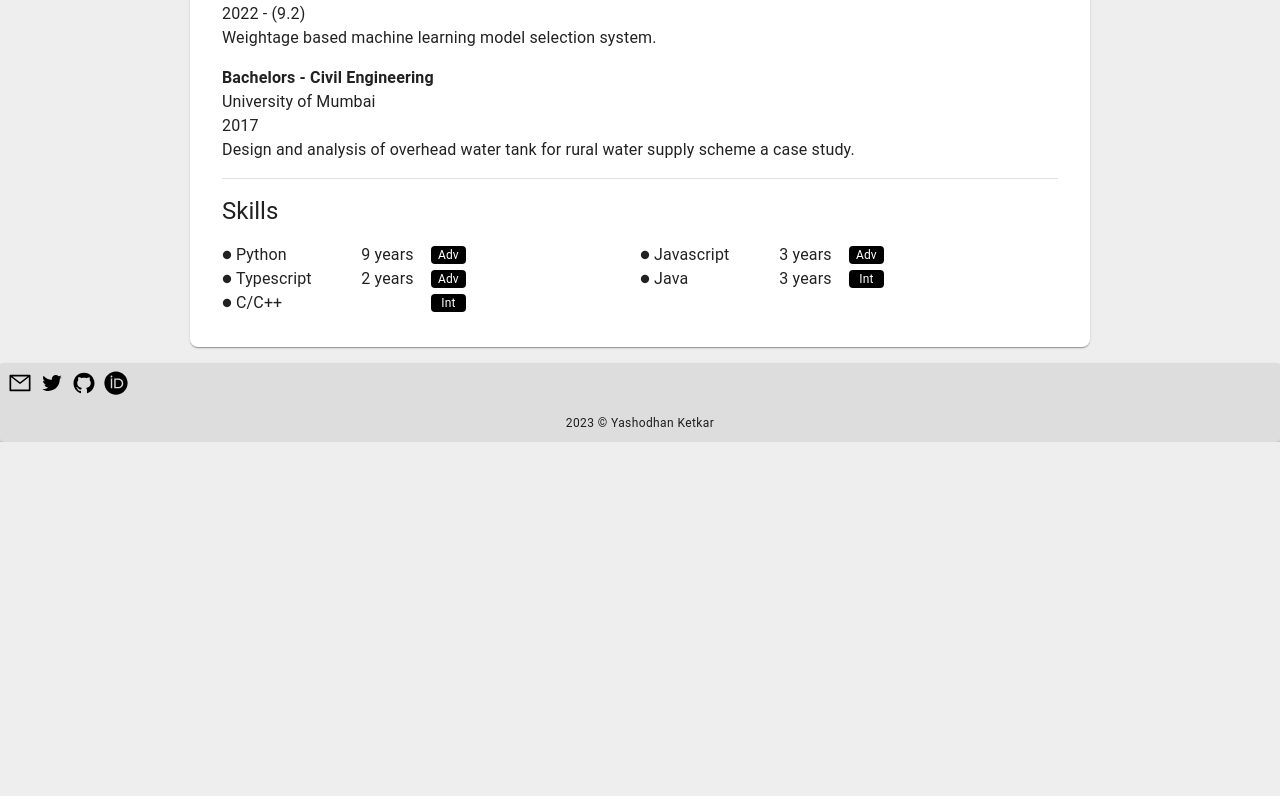
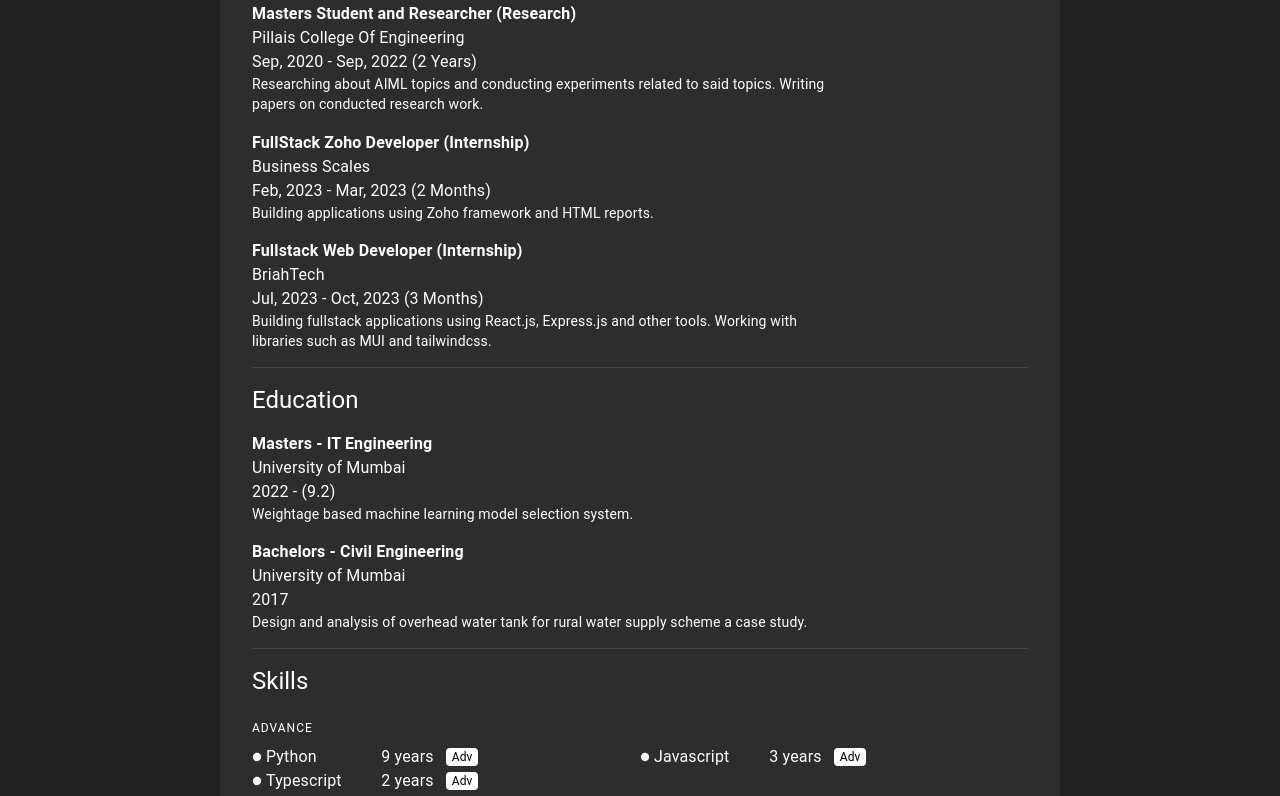
Before and after one commit to yashodhanketkar/me, a React (Vite) app: page /resume in a window 1280 px wide. Shown: the part 464-1260 px from the top of the page. Before the commit the page ends 906 px from the top, so only its background shows below. Built offline with nearby package versions, Linux system fonts and the light colour scheme; a web font is replaced by a local one.

Commit message:
fixed few pages and styling

```diff
--- a/src/common/data/resume.ts
+++ b/src/common/data/resume.ts
@@ -2,6 +2,31 @@ export interface ISocials {
   type: string;
   url: string;
   username?: string;
+}
+
+export interface IExperience {
+  serial: string;
+  position: string;
+  type?: "Job" | "Internship" | "Research";
+  company: string;
+  start?: string;
+  end?: string;
+  duration?: string;
+  responsibilities: string;
+}
+
+export interface IEducation {
+  university: string;
+  degree: string;
+  graduation: number;
+  project: string;
+  cgpa?: number;
+}
+
+export interface ISkills {
+  name: string;
+  level?: 1 | 2 | 3;
+  years?: number;
 }
 
 export const socialList: ISocials[] = [
@@ -31,13 +56,41 @@ export const socialList: ISocials[] = [
   },
 ];
 
-export interface IEducation {
-  university: string;
-  degree: string;
-  graduation: number;
-  project: string;
-  cgpa?: number;
-}
+export const experienceList: IExperience[] = [
+  {
+    serial: "001",
+    position: "Masters Student and Researcher",
+    type: "Research",
+    company: "Pillais College Of Engineering",
+    start: "Sep, 2020",
+    end: "Sep, 2022",
+    duration: "2 Years",
+    responsibilities:
+      "Researching about AIML topics and conducting experiments related to said topics. Writing papers on conducted research work.",
+  },
+  {
+    serial: "002",
+    position: "FullStack Zoho Developer",
+    type: "Internship",
+    company: "Business Scales",
+    start: "Feb, 2023",
+    end: "Mar, 2023",
+    duration: "2 Months",
+    responsibilities:
+      "Building applications using Zoho framework and HTML reports.",
+  },
+  {
+    serial: "003",
+    position: "Fullstack Web Developer",
+    type: "Internship",
+    company: "BriahTech",
+    start: "Jul, 2023",
+    end: "Oct, 2023",
+    duration: "3 Months",
+    responsibilities:
+      "Building fullstack applications using React.js, Express.js and other tools. Working with libraries such as MUI and tailwindcss.",
+  },
+];
 
 export const educationList: IEducation[] = [
   {
@@ -55,12 +108,6 @@ export const educationList: IEducation[] = [
       "Design and analysis of overhead water tank for rural water supply scheme a case study.",
   },
 ];
-
-export interface ISkills {
-  name: string;
-  level?: 1 | 2 | 3;
-  years?: number;
-}
 
 export const skillList: ISkills[] = [
   {
--- a/src/common/mainUIWrapper/components/navbar/drawer.tsx
+++ b/src/common/mainUIWrapper/components/navbar/drawer.tsx
@@ -4,6 +4,7 @@ import {
   Link,
   PaletteMode,
   Stack,
+  SwipeableDrawer,
   useTheme,
 } from "@mui/material";
 import MenuIcon from "@mui/icons-material/Menu";
@@ -47,28 +48,13 @@ const NavDrawerFactory = (props: {
   );
 };
 
-export const NavDrawer = () => {
-  const [open, setOpen] = useState(false);
+const CoreNavDrawer = ({ handleDrawer }: { handleDrawer: () => void }) => {
   const { pathname } = useLocation();
   const {
     palette: { mode },
   } = useTheme();
-  let handleDrawer = () => setOpen((prev) => !prev);
 
   return (
-    <>
-      <IconButton
-        onClick={handleDrawer}
-        sx={{
-          display: {
-            xs: "flex",
-            sm: "none",
-          },
-        }}
-      >
-        <MenuIcon />
-      </IconButton>
-      <Drawer open={open} onClose={handleDrawer} anchor="top">
     <Stack
       sx={{
         padding: 4,
@@ -96,7 +82,36 @@ export const NavDrawer = () => {
         />
       ))}
     </Stack>
-      </Drawer>
+  );
+};
+
+export const NavDrawer = () => {
+  const [open, setOpen] = useState(false);
+  let handleDrawer = () => setOpen((prev) => !prev);
+
+  return (
+    <>
+      <IconButton
+        onClick={handleDrawer}
+        sx={{
+          display: {
+            xs: "flex",
+            sm: "none",
+          },
+        }}
+      >
+        <MenuIcon />
+      </IconButton>
+
+      <SwipeableDrawer
+        onOpen={handleDrawer}
+        open={open}
+        onClose={handleDrawer}
+        anchor="top"
+        disableSwipeToOpen={true}
+      >
+        <CoreNavDrawer handleDrawer={handleDrawer} />
+      </SwipeableDrawer>
     </>
   );
 };
--- a/src/common/mainUIWrapper/theme/index.tsx
+++ b/src/common/mainUIWrapper/theme/index.tsx
@@ -7,7 +7,7 @@ const ThemeWrapper = ({
 }: {
   children: React.ReactNode;
 }): React.ReactElement => {
-  const [mode, setMode] = useState<"dark" | "light">("light");
+  const [mode, setMode] = useState<"dark" | "light">("dark");
 
   useEffect(() => {
     let localTheme = localStorage.getItem("theme");
--- a/src/pages/projects/project.tsx
+++ b/src/pages/projects/project.tsx
@@ -20,6 +20,8 @@ export const ProjectCard = (props: IProjectCard) => {
           lg: "60%",
           xl: "50%",
         },
+        backgroundColor: mode === "light" ? "white" : "inherit",
+        borderRadius: { xs: 2, md: 3 },
       }}
     >
       <Stack
@@ -63,6 +65,7 @@ export const ProjectCard = (props: IProjectCard) => {
           sx={{
             width: 150,
             color: "white",
+            borderRadius: 5,
             backgroundColor: mode === "dark" ? "red" : "black",
             ":hover": {
               backgroundColor: mode === "dark" ? "#bb0000" : "#444444",
--- a/src/pages/research/research.tsx
+++ b/src/pages/research/research.tsx
@@ -1,11 +1,19 @@
-import { Box, Paper, Typography, Stack } from "@mui/material";
+import { Box, Paper, Typography, Stack, useTheme } from "@mui/material";
 import { IResearchWork } from "@/common";
 
 export const ResearchCard = (props: IResearchWork) => {
   const { title, authors, journal, year, doi, abstract } = props;
+  const {
+    palette: { mode },
+  } = useTheme();
 
   return (
-    <Paper>
+    <Paper
+      sx={{
+        backgroundColor: mode === "light" ? "white" : "inherit",
+        borderRadius: 3,
+      }}
+    >
       <Stack gap={1} padding={4}>
         <Typography
           sx={{
--- a/src/pages/resume/components/education.tsx
+++ b/src/pages/resume/components/education.tsx
@@ -11,7 +11,7 @@ const EducationWrapper = (props: IEducation) => {
         {gradyear}
         {cgpa && ` - (${cgpa})`}
       </Typography>
-      <span>{project}</span>
+      <Typography variant="body2">{project}</Typography>
     </Stack>
   );
 };
@@ -19,6 +19,7 @@ const EducationWrapper = (props: IEducation) => {
 export const ResumeEducation = () => {
   return (
     <Stack spacing={2}>
+      <Typography variant="h5">Education</Typography>
       {educationList.map((edu: IEducation) => (
         <EducationWrapper key={edu.degree} {...edu} />
       ))}
--- /dev/null
+++ b/src/pages/resume/components/experience.tsx
@@ -0,0 +1,39 @@
+import { IExperience, experienceList } from "@/common/data/resume";
+import { Stack, Typography } from "@mui/material";
+
+const ExperienceWrapper = (props: IExperience) => {
+  const {
+    position,
+    company,
+    type: title,
+    start,
+    end,
+    duration,
+    responsibilities,
+  } = props;
+  return (
+    <Stack>
+      <Typography fontWeight={700}>
+        {position} ({title})
+      </Typography>
+      <Typography>{company}</Typography>
+      <Typography>
+        {start} - {end} ({duration})
+      </Typography>
+      <Typography width={"75ch"} variant="body2">
+        {responsibilities}
+      </Typography>
+    </Stack>
+  );
+};
+
+export const ResumeExperience = () => {
+  return (
+    <Stack spacing={2}>
+      <Typography variant="h5">Experience</Typography>
+      {experienceList.map((exp: IExperience) => (
+        <ExperienceWrapper key={exp.serial} {...exp} />
+      ))}
+    </Stack>
+  );
+};
--- a/src/pages/resume/components/index.tsx
+++ b/src/pages/resume/components/index.tsx
@@ -2,3 +2,4 @@ export { ResumeTitle } from "./title";
 export { ResumeHeader } from "./header";
 export { ResumeEducation } from "./education";
 export { ResumeSkills } from "./skills";
+export { ResumeExperience } from "./experience";
--- a/src/pages/resume/components/skills.tsx
+++ b/src/pages/resume/components/skills.tsx
@@ -1,6 +1,30 @@
 import { Grid, Stack, Typography, useTheme } from "@mui/material";
 import { skillList, ISkills } from "@/common/data/resume";
 import CircleIcon from "@mui/icons-material/Circle";
+
+interface IResumeSkillElement {
+  name: "Basic" | "Intermediate" | "Advance" | "Misc";
+  level: number | undefined;
+}
+
+const skillLevelList: IResumeSkillElement[] = [
+  {
+    name: "Advance",
+    level: 3,
+  },
+  {
+    name: "Intermediate",
+    level: 2,
+  },
+  {
+    name: "Basic",
+    level: 1,
+  },
+  {
+    name: "Misc",
+    level: undefined,
+  },
+];
 
 const Level = ({ level }: { level: number }) => {
   const {
@@ -35,12 +59,18 @@ const Level = ({ level }: { level: number }) => {
   );
 };
 
-export const ResumeSkills = () => {
+const ResumeSkillElement = (props: IResumeSkillElement) => {
+  const { name, level } = props;
+
   return (
-    <Stack spacing={2}>
-      <Typography variant="h5">Skills</Typography>
+    <>
+      {skillList.filter((skill) => skill.level === level).length > 0 && (
+        <Stack>
+          <Typography variant="overline">{name}</Typography>
           <Grid container>
-        {skillList.map((skill: ISkills) => (
+            {skillList
+              .filter((skill) => skill.level === level)
+              .map((skill: ISkills) => (
                 <Grid key={skill.name} item xs={6}>
                   <Grid container direction={"row"} alignItems={"center"}>
                     <Grid
@@ -54,10 +84,20 @@ export const ResumeSkills = () => {
                       <CircleIcon sx={{ width: 10, height: 10 }} />
                       {skill.name}
                     </Grid>
-              <Grid item display={{ xs: "none", md: "block" }} md={3} lg={2}>
+                    <Grid
+                      item
+                      display={{ xs: "none", md: "block" }}
+                      md={3}
+                      lg={2}
+                    >
                       {skill.years && ` ${skill.years} years`}
                     </Grid>
-              <Grid item display={{ xs: "none", md: "block" }} md={2} lg={1}>
+                    <Grid
+                      item
+                      display={{ xs: "none", md: "block" }}
+                      md={2}
+                      lg={1}
+                    >
                       {skill.level && <Level level={skill.level} />}
                     </Grid>
                   </Grid>
@@ -65,5 +105,18 @@ export const ResumeSkills = () => {
               ))}
           </Grid>
         </Stack>
+      )}
+    </>
   );
 };
+
+export const ResumeSkills = () => {
+  return (
+    <Stack spacing={2}>
+      <Typography variant="h5">Skills</Typography>
+      {skillLevelList.map((skillLevel) => (
+        <ResumeSkillElement key={skillLevel.name} {...skillLevel} />
+      ))}
+    </Stack>
+  );
+};
--- a/src/pages/resume/index.tsx
+++ b/src/pages/resume/index.tsx
@@ -5,6 +5,7 @@ import {
   ResumeHeader,
   ResumeEducation,
   ResumeSkills,
+  ResumeExperience,
 } from "./components";
 
 export const ResumePage = () => {
@@ -28,7 +29,7 @@ export const ResumePage = () => {
             xs: 2,
             md: 4,
           },
-          width: { xs: "85%", md: "75%", xl: "65%" },
+          width: { xs: "85%", md: "70%", xl: "65%" },
           borderRadius: 2,
           backgroundColor: mode === "dark" ? "inherit" : "white",
           display: "flex",
@@ -40,6 +41,8 @@ export const ResumePage = () => {
         <Divider />
         <ResumeHeader />
         <Divider />
+        <ResumeExperience />
+        <Divider />
         <ResumeEducation />
         <Divider />
         <ResumeSkills />
```
Lines whose indentation alone changed are shown as unchanged.
